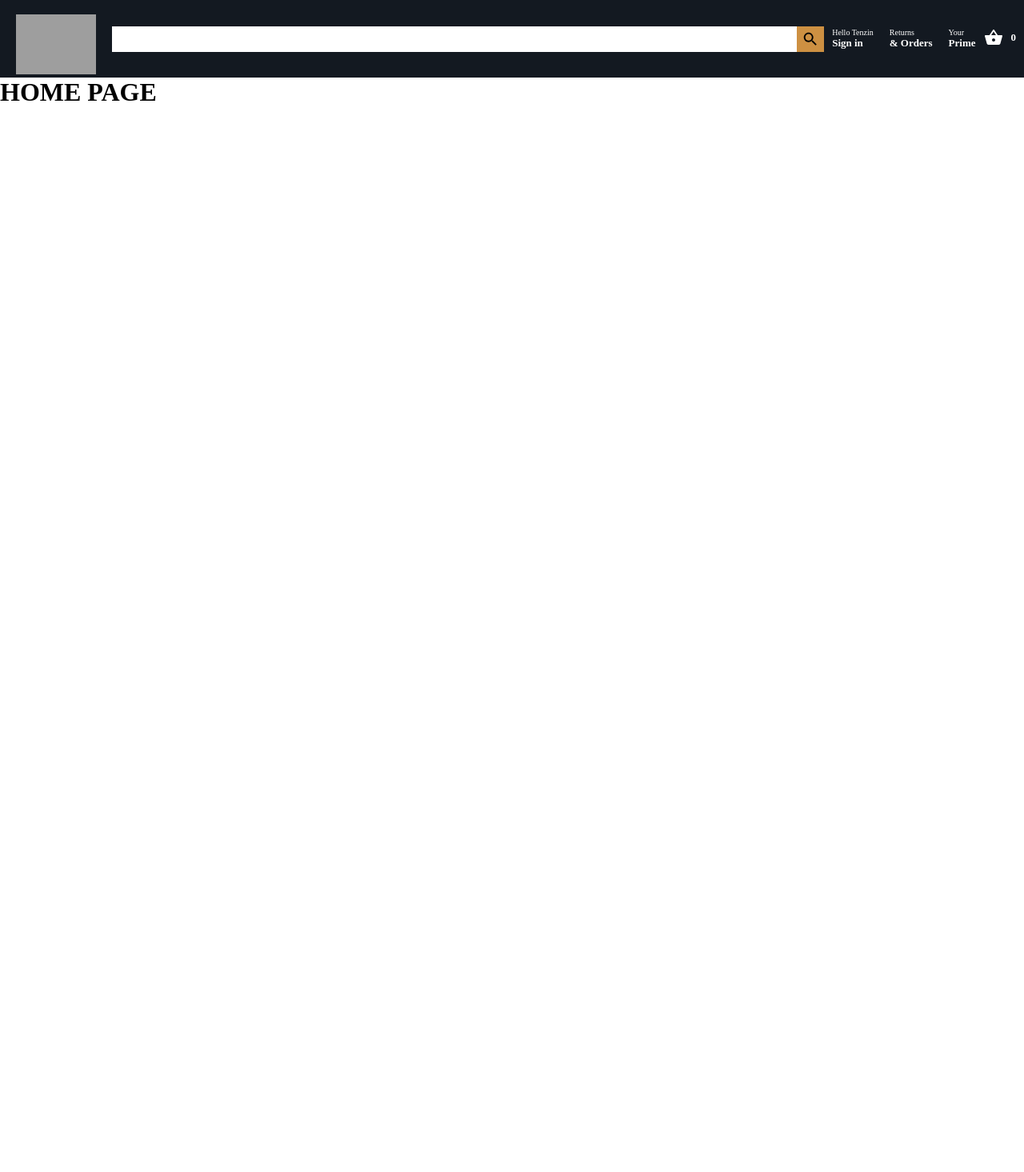
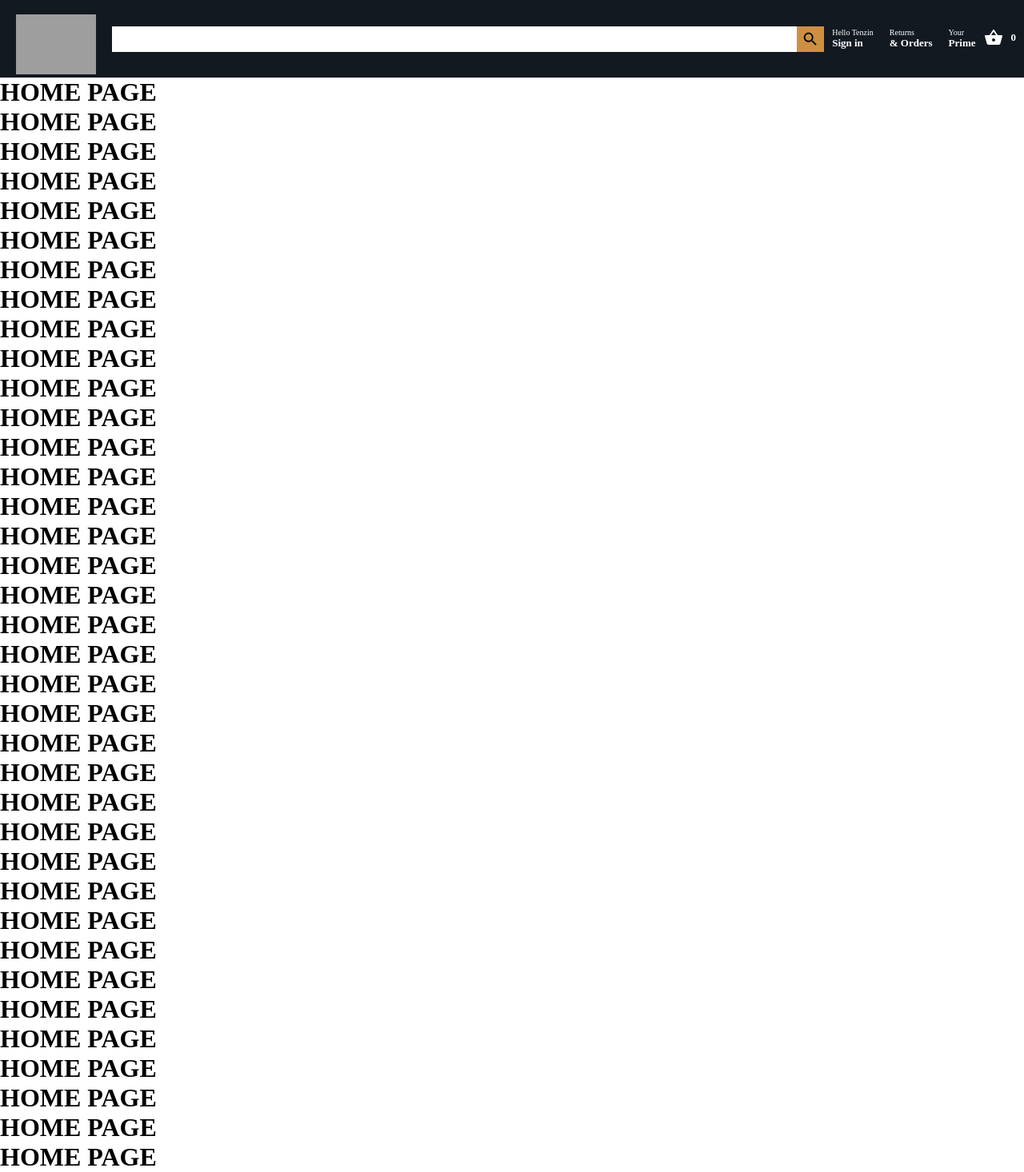
Before and after one commit to tenthin/amazon-clone, a React (Create React App) app: page / in a window 1280 px wide. Shown: the whole page at 80% size. Before the commit the page ends 800 px from the top, so only its background shows below. Built offline with nearby package versions, Linux system fonts and the light colour scheme; grey boxes are pictures that could not be loaded.

Commit message:
navbar sticks at top

```diff
--- a/src/App.js
+++ b/src/App.js
@@ -15,6 +15,42 @@ function App() {
           <Route path="/">
             <Header/>
             <h1>HOME PAGE</h1>
+            <h1>HOME PAGE</h1>
+            <h1>HOME PAGE</h1>
+            <h1>HOME PAGE</h1>
+            <h1>HOME PAGE</h1>
+            <h1>HOME PAGE</h1>
+            <h1>HOME PAGE</h1>
+            <h1>HOME PAGE</h1>
+            <h1>HOME PAGE</h1>
+            <h1>HOME PAGE</h1>
+            <h1>HOME PAGE</h1>
+            <h1>HOME PAGE</h1>
+            <h1>HOME PAGE</h1>
+            <h1>HOME PAGE</h1>
+            <h1>HOME PAGE</h1>
+            <h1>HOME PAGE</h1>
+            <h1>HOME PAGE</h1>
+            <h1>HOME PAGE</h1>
+            <h1>HOME PAGE</h1>
+            <h1>HOME PAGE</h1>
+            <h1>HOME PAGE</h1>
+            <h1>HOME PAGE</h1>
+            <h1>HOME PAGE</h1>
+            <h1>HOME PAGE</h1>
+            <h1>HOME PAGE</h1>
+            <h1>HOME PAGE</h1>
+            <h1>HOME PAGE</h1>
+            <h1>HOME PAGE</h1>
+            <h1>HOME PAGE</h1>
+            <h1>HOME PAGE</h1>
+            <h1>HOME PAGE</h1>
+            <h1>HOME PAGE</h1>
+            <h1>HOME PAGE</h1>
+            <h1>HOME PAGE</h1>
+            <h1>HOME PAGE</h1>
+            <h1>HOME PAGE</h1>
+            <h1>HOME PAGE</h1>
           </Route>
         </Switch>
       </div>
--- a/src/Header.css
+++ b/src/Header.css
@@ -2,6 +2,9 @@
     background-color: #131921;
     display: flex;
     align-items: center;
+    position: sticky;
+    top: 0;
+    z-index: 100;
 }
 
 .header__logo{
```
